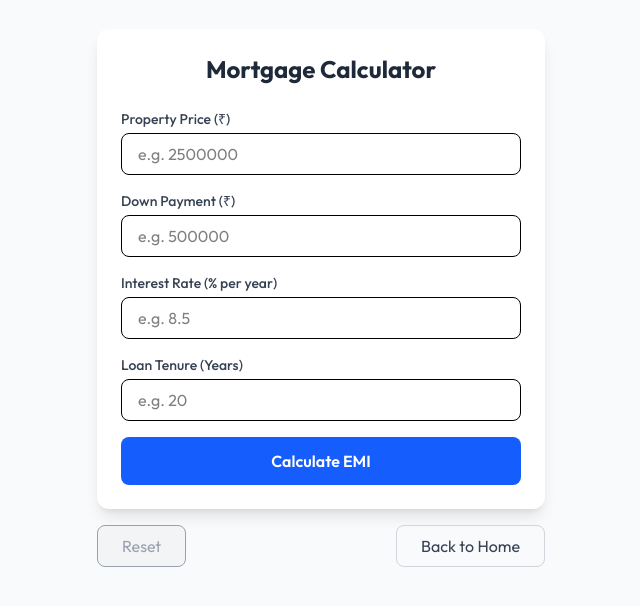
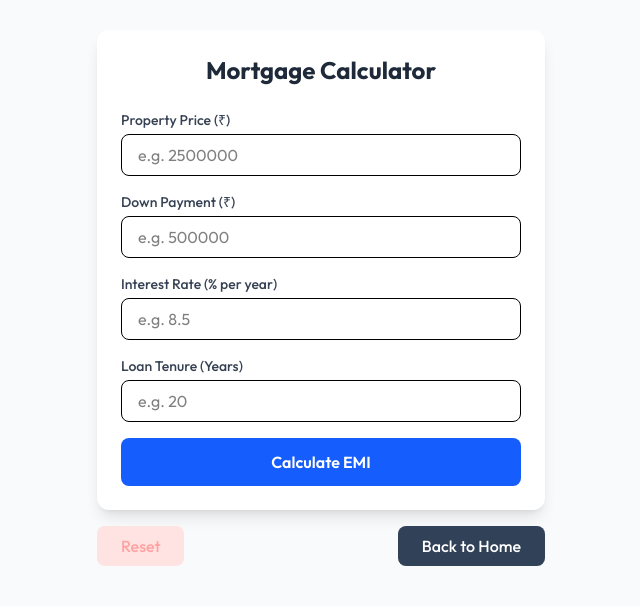
Before and after one commit to VivekVallabhan3407/RealEstateProject, a React (Vite) app: page /mortgage in a window 1280 px wide. Shown: the part 102-708 px from the top of the page, without its empty margins (319-959 px from the left). Built offline with nearby package versions, Linux system fonts and the light colour scheme; no server answers.

Commit message:
updated MortgageCalculator.jsx to update styles for  back and reset button

```diff
--- a/src/pages/MortgageCalculator.jsx
+++ b/src/pages/MortgageCalculator.jsx
@@ -136,25 +136,28 @@ const MortgageCalculator = () => {
 
                 {/* Secondary Actions */}
                 <div className="flex justify-between mt-4">
+                    {/* Reset Button */}
                     <button
                         onClick={handleReset}
                         disabled={!price && !downPayment && !rate && !years && !result}
-                        className={`px-6 py-2 rounded-lg border transition
-            ${!price && !downPayment && !rate && !years && !result
-                                ? "bg-gray-100 text-gray-400 cursor-not-allowed"
-                                : "border-gray-300 text-gray-700 hover:bg-gray-100"
+                        className={`px-6 py-2 rounded-lg font-medium transition
+      ${!price && !downPayment && !rate && !years && !result
+                                ? "bg-red-100 text-red-300 cursor-not-allowed"
+                                : "bg-red-500 text-white hover:bg-red-600"
                             }`}
                     >
                         Reset
                     </button>
 
+                    {/* Back Button */}
                     <button
                         onClick={() => navigate("/")}
-                        className="px-6 py-2 rounded-lg border border-gray-300 text-gray-700 hover:bg-gray-100 transition"
+                        className="px-6 py-2 rounded-lg font-medium bg-slate-700 text-white hover:bg-slate-800 transition"
                     >
                         Back to Home
                     </button>
                 </div>
+
             </div>
         </div>
     );
```
